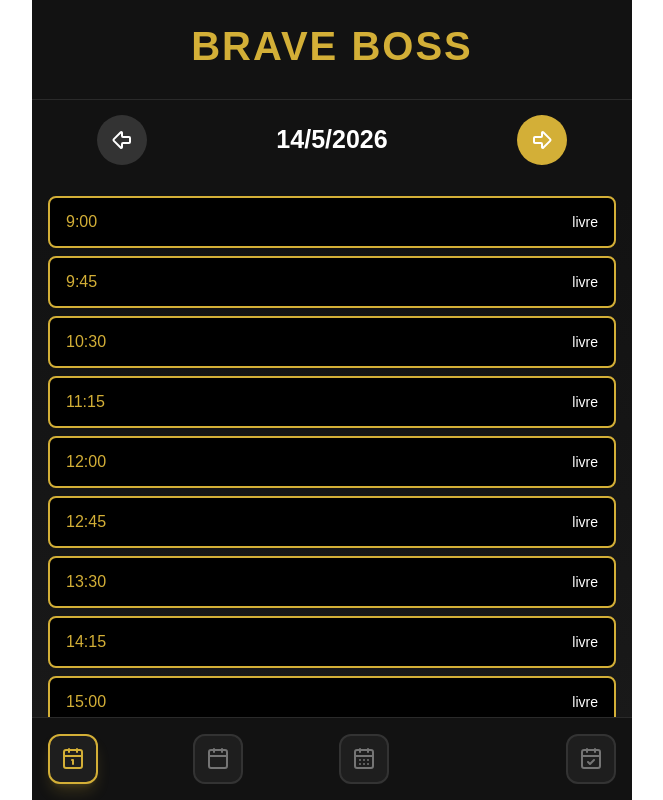
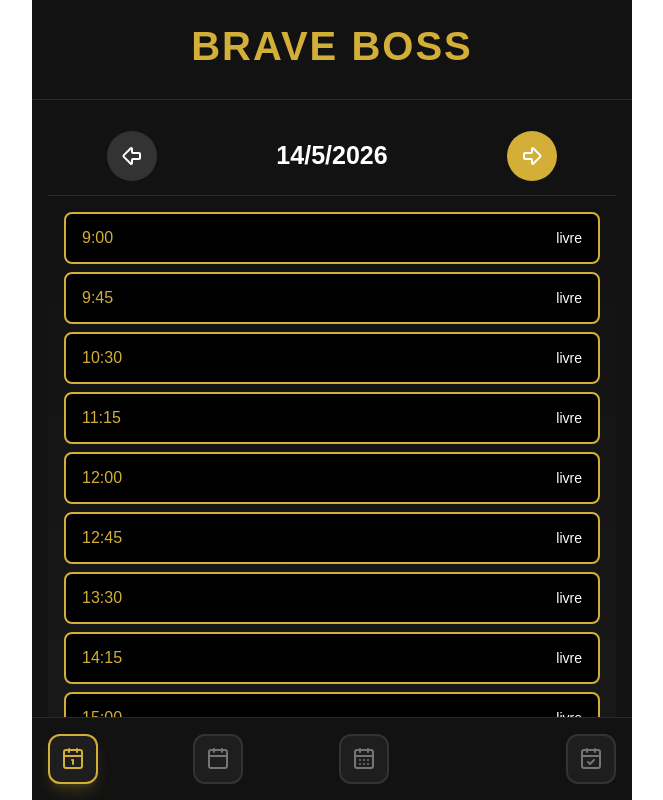
Before and after one commit to PauloMiguelVIdal/barberCallendar, a Next.js app: page / in a window 1280 px wide. Shown: the whole page, without its empty margins (308-971 px from the left). Built offline with nearby package versions, Linux system fonts and the light colour scheme.

Commit message:
ajustado cabeçalho callendar

```diff
--- a/app/components/Callendar.tsx
+++ b/app/components/Callendar.tsx
@@ -459,6 +459,7 @@ export default function Callendar() {
       h-full
       bg-[#121212]
       text-[#E0E0E0]
+      p-4
     ">
 
       {/* =====================================================
@@ -482,14 +483,7 @@ export default function Callendar() {
       ====================================================== */}
 
       <div className="
-        w-full
-        h-[80px]
-
-        flex
-        items-center
-        justify-around
-
-
+w-full   h-[80px]   bg-[#121212]   flex   items-center   justify-around   border-b   border-[#2A2A2A]   mb-4
       ">
 
 
@@ -601,6 +595,7 @@ export default function Callendar() {
         mt-4
         text-[#A0A0A0]
         text-sm
+
       ">
 
       </div>
```
